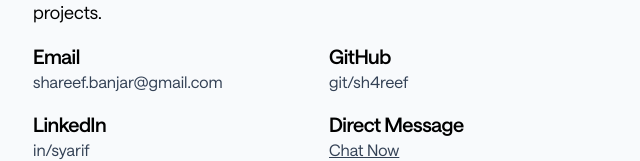
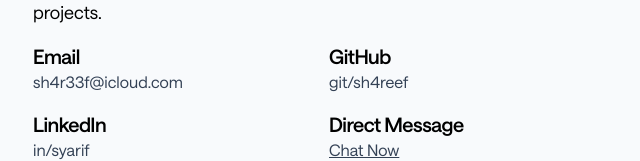
Before and after one commit to Sh4reef/minimal-portfolio, a Next.js app: page /contact in a window 1280 px wide. Shown: the part 299-460 px from the top of the page, without its empty margins (319-959 px from the left). Built offline with nearby package versions, Linux system fonts and the light colour scheme; no server answers.

Commit message:
Update email references to new address

```diff
--- a/src/pages/api/sendMessage.js
+++ b/src/pages/api/sendMessage.js
@@ -64,7 +64,7 @@ export default async function handler(req, res) {
       timestamp: new Date().getTime(),
     });
 
-    if (decodedToken.email !== "shareef.banjar@gmail.com") {
+    if (decodedToken.email !== "sh4r33f@icloud.com") {
       sendMessage(`You got a message from ${decodedToken.email}: ${content}`);
     }
 
--- a/src/pages/contact/index.jsx
+++ b/src/pages/contact/index.jsx
@@ -16,8 +16,8 @@ export default function InfoPage() {
     () => [
       {
         method: "Email",
-        link: "mailto:shareef.banjar@gmail.com",
-        label: "shareef.banjar@gmail.com",
+        link: "mailto:sh4r33f@icloud.com",
+        label: "sh4r33f@icloud.com",
       },
       {
         method: "GitHub",
--- a/src/pages/info/index.jsx
+++ b/src/pages/info/index.jsx
@@ -62,10 +62,7 @@ export default function InfoPage() {
 
         <p>
           If you&apos;d like to work together, you can reach me at{" "}
-          <Link href="mailto:shareef.banjar@gmail.com">
-            shareef.banjar@gmail.com
-          </Link>
-          .
+          <Link href="mailto:sh4r33f@icloud.com">sh4r33f@icloud.com</Link>.
         </p>
       </section>
 
```
